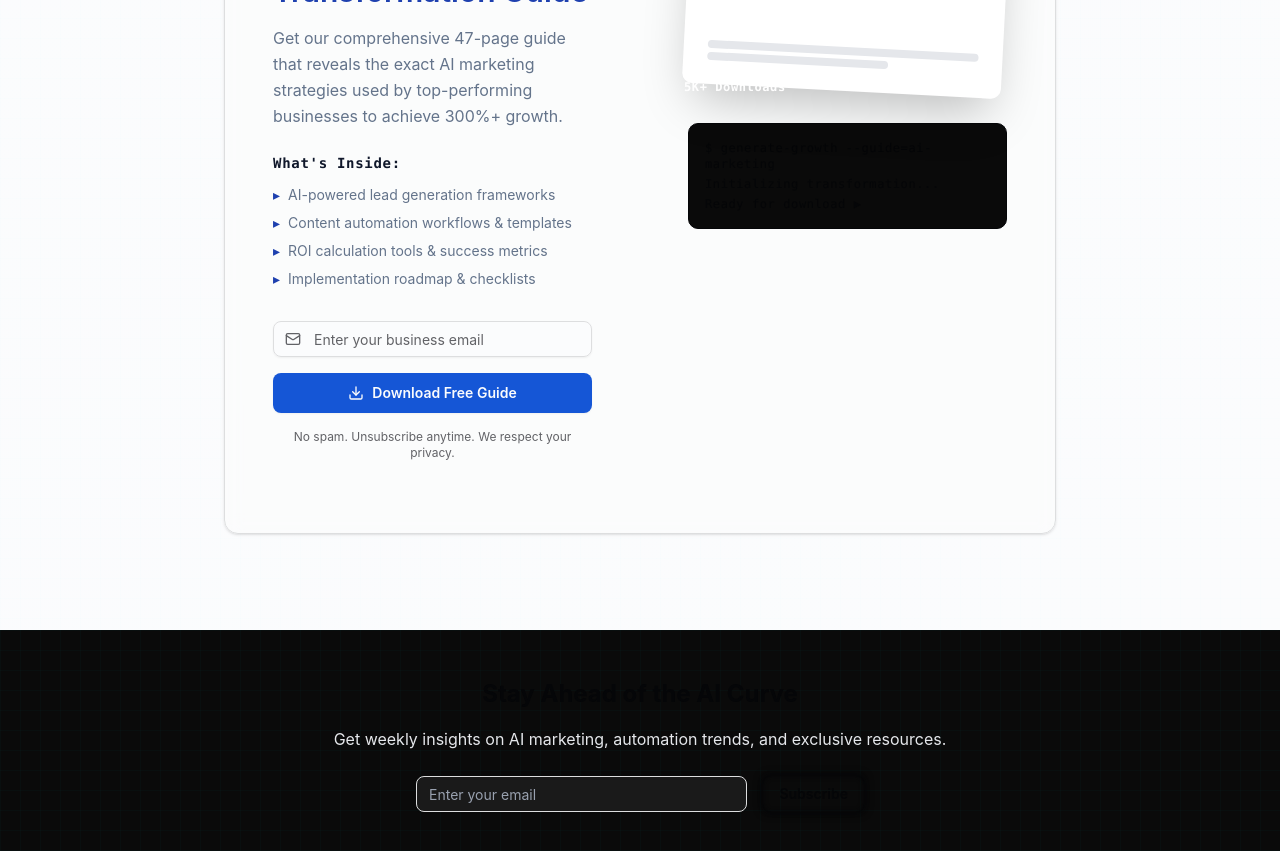
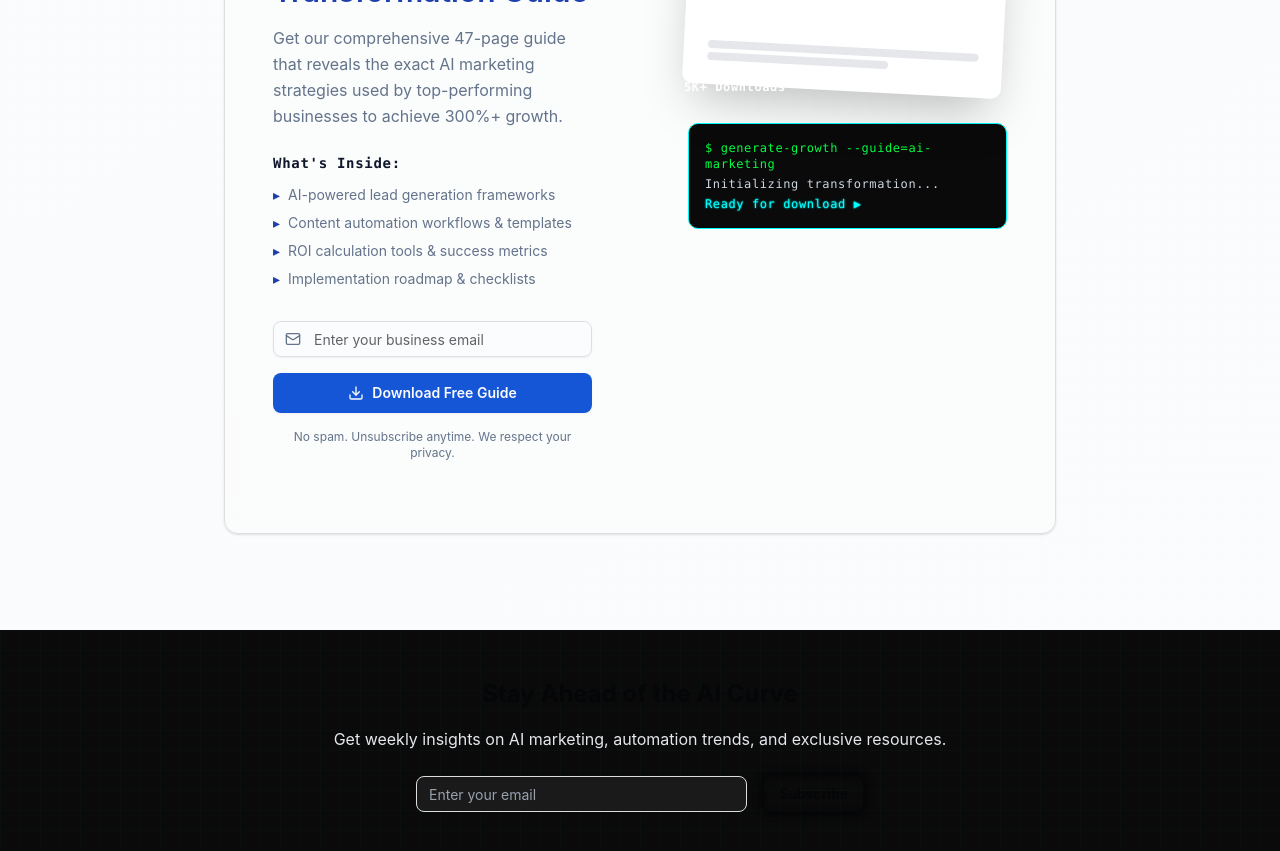
Before and after one commit to brnrds/hello-computer-dev, a Next.js app: page / in a window 1280 px wide. Shown: the part 5360-6211 px from the top of the page. Built offline with nearby package versions, Linux system fonts and the light colour scheme.

Commit message:
FIX: Fix black terminal section in LeadMagnetCTA
- Updated terminal background to use semantic bg-dark
- Fixed text colors to use proper dark background variants
- Added appropriate glow effects for terminal elements
- Fixed email icon and privacy text colors

```diff
--- a/components/LeadMagnetCTA.tsx
+++ b/components/LeadMagnetCTA.tsx
@@ -117,7 +117,7 @@ export default function LeadMagnetCTA() {
                 {/* Email Form */}
                 <form onSubmit={handleSubmit} className="space-y-4">
                   <div className="relative">
-                    <Mail className="absolute left-3 top-1/2 transform -translate-y-1/2 w-4 h-4 text-muted-foreground" />
+                    <Mail className="absolute left-3 top-1/2 transform -translate-y-1/2 w-4 h-4 text-on-light-muted" />
                     <Input
                       type="email"
                       placeholder="Enter your business email"
@@ -147,7 +147,7 @@ export default function LeadMagnetCTA() {
                   </Button>
                 </form>
 
-                <p className="text-xs text-muted-foreground mt-4 text-center">
+                <p className="text-xs text-on-light-muted mt-4 text-center">
                   No spam. Unsubscribe anytime. We respect your privacy.
                 </p>
               </div>
@@ -182,11 +182,11 @@ export default function LeadMagnetCTA() {
                 </div>
 
                 {/* Terminal Output */}
-                <div className="mt-8 bg-retro-dark border border-neon-cyan rounded-lg p-4">
+                <div className="mt-8 bg-dark border border-accent-primary-dark rounded-lg p-4">
                   <div className="terminal-text text-xs">
-                    <div className="text-neon-green mb-1">$ generate-growth --guide=ai-marketing</div>
-                    <div className="text-retro-light/80">Initializing transformation...</div>
-                    <div className="text-neon-cyan mt-1">Ready for download ▶</div>
+                    <div className="text-accent-tertiary-dark mb-1">$ generate-growth --guide=ai-marketing</div>
+                    <div className="text-on-dark-muted">Initializing transformation...</div>
+                    <div className="text-accent-primary-dark-glow mt-1">Ready for download ▶</div>
                   </div>
                 </div>
               </div>
```
